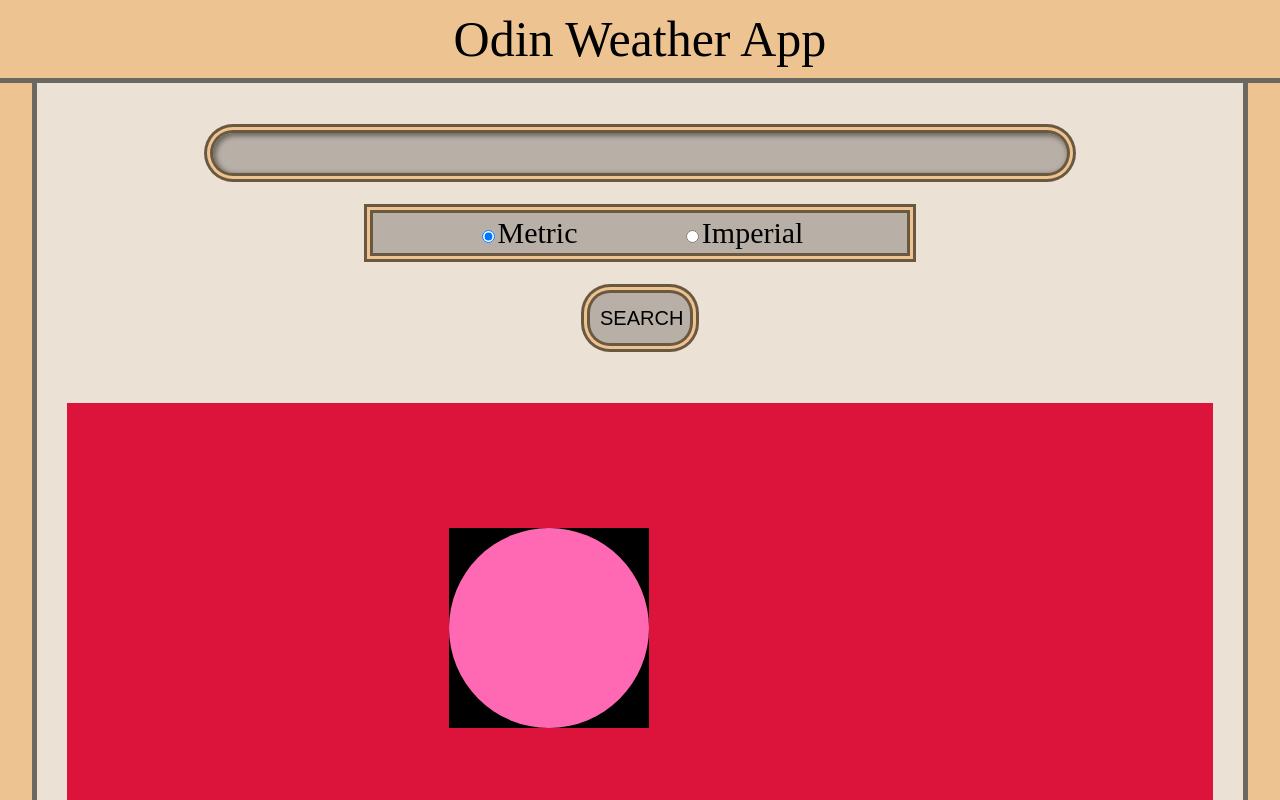
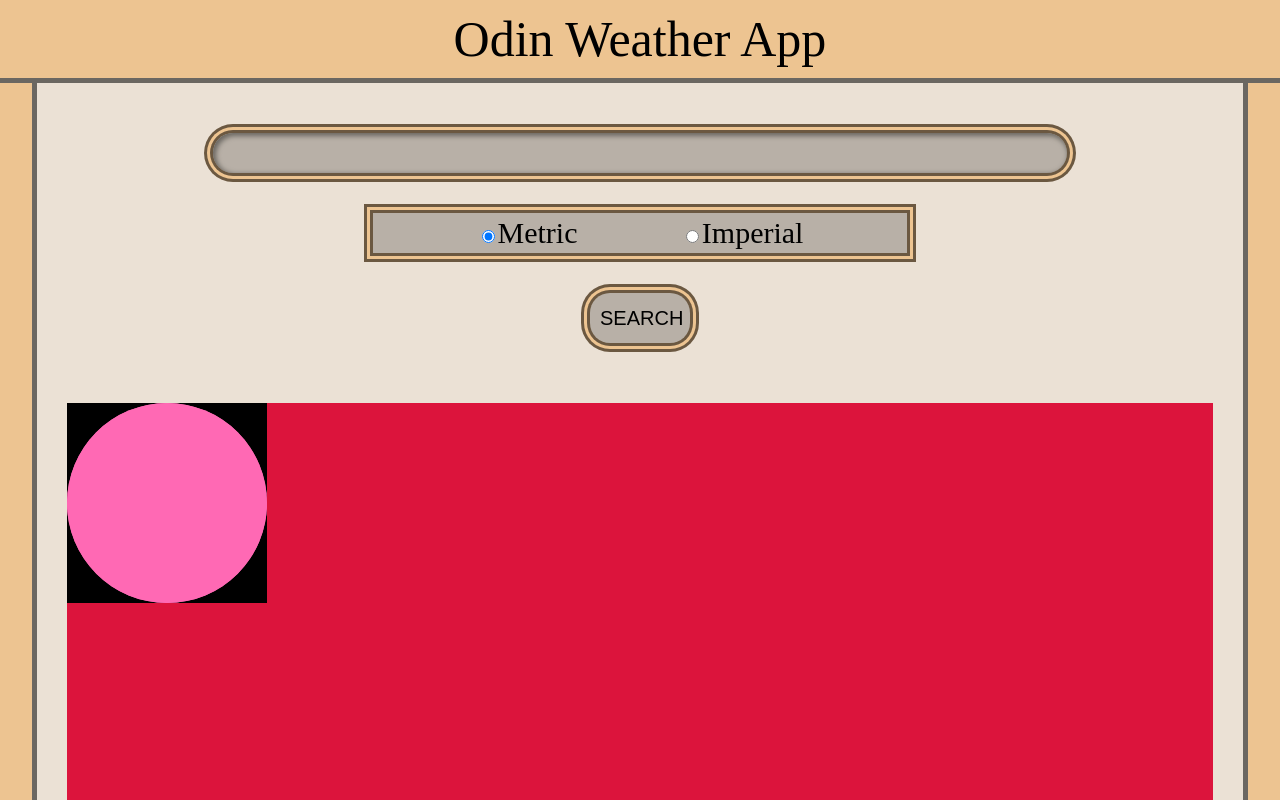
Before and after one commit to rwalsh221/odin_react_weather_app, a React (Create React App) app in the folder odin_weather_app/: page / in a window 1280 px wide. Shown: the top 800 px of the page. Built offline with nearby package versions, Linux system fonts and the light colour scheme; a web font is replaced by a local one.

Commit message:
add animation functions to weatherCardGrid. animate weatherCardBig

```diff
--- a/odin_weather_app/src/components/WeatherCardBig/WeatherCardBig.js
+++ b/odin_weather_app/src/components/WeatherCardBig/WeatherCardBig.js
@@ -1,6 +1,20 @@
 import React from 'react';
 import classes from './WeatherCardBig.module.css';
 
-const WeatherCardBig = () => {};
+const WeatherCardBig = (props) => {
+  let elementClassName = props.clicked
+    ? `${classes.circleBottom} ${classes.circleHover} `
+    : `${classes.circleTop}`;
+
+  return (
+    <div
+      className={elementClassName}
+      style={props.animationStyle}
+      onClick={(e) => {
+        props.onClickAnimation(e);
+      }}
+    ></div>
+  );
+};
 
 export default WeatherCardBig;
--- a/odin_weather_app/src/components/WeatherCardBig/WeatherCardBig.module.css
+++ b/odin_weather_app/src/components/WeatherCardBig/WeatherCardBig.module.css
@@ -0,0 +1,110 @@
+.circleTop {
+  background-color: hotpink;
+  border-radius: 50%;
+  height: 20rem;
+  width: 20rem;
+
+  /* left: 150px;
+      top: 150px;
+      transform: translate(-50%, -50%); */
+  transition: all 1s ease;
+  /* transform: rotate(360deg); */
+  /* transform-origin: center; */
+  position: absolute;
+  z-index: 2;
+  left: 0rem;
+  top: 0rem;
+  /* position: fixed; */
+}
+
+.circleHover {
+  /* height: 40rem;
+      width: 40rem; */
+  /* z-index: 1000; */
+  /* transform-origin: center; */
+  /* transform: translate(-50, -50%); */
+  /* position: fixed; */
+  /* CENTER POSITION FIXED */
+
+  animation: bigSmall 2s forwards;
+  transition: all 10s;
+  height: 1rem;
+  width: 1rem;
+
+  /* background-color: black; */
+  position: absolute;
+  /* position: fixed; */
+  /* top: 5rem;
+    left: 0 # */
+  /* left: 0rem; */
+  /* left: 10rem; */
+}
+.circleBottom {
+  background-color: cornflowerblue;
+  border-radius: 50%;
+  height: 20rem;
+  width: 20rem;
+  position: absolute;
+  top: 0;
+  z-index: 1;
+  transition: all 1s;
+}
+
+.bigCircle {
+  height: 40rem;
+  width: 40rem;
+  top: -10rem;
+}
+
+@keyframes bigSmall {
+  0% {
+    height: 20rem;
+    width: 20rem;
+    /* transform: translate(-50%, -50%); */
+
+    /* top: 50%;
+      left: 50%; */
+    /* margin-top: -10rem;  */
+    /* margin-left: -10rem;  */
+    /* scale: (0, 0); */
+  }
+
+  50% {
+    position: fixed;
+    height: 40rem;
+    width: 40rem;
+    transform: translate(-50%, -50%);
+    top: 50%;
+    left: 50%;
+    /* top: calc(50vh - (40rem / 2));
+      left: calc(50vw - (40rem / 2)); */
+
+    /* scale: (2, 2); */
+  }
+
+  75% {
+    position: fixed;
+    height: 40rem;
+    width: 40rem;
+    transform: translate(-50%, -50%);
+    top: 50%;
+    left: 50%;
+    transform: translate(-50%, -50%);
+    transform-origin: center;
+  }
+
+  100% {
+    position: fixed;
+    height: 80rem;
+    width: 80rem;
+    transform: translate(-50%, -50%);
+    top: 50%;
+    left: 50%;
+    transform: translate(-50%, -50%);
+    transform-origin: center;
+    /* top: calc(50vh - (10rem / 2));
+      left: calc(50vw - (10rem / 2)); */
+
+    /* scale: (-1, -1); */
+  }
+}
--- a/odin_weather_app/src/components/WeatherCardGrid/WeatherCardGrid.js
+++ b/odin_weather_app/src/components/WeatherCardGrid/WeatherCardGrid.js
@@ -1,20 +1,51 @@
 import React, { useState } from 'react';
 import classes from './WeatherCardGrid.module.css';
 
+import WeatherCardBig from '../WeatherCardBig/WeatherCardBig';
 import WeatherCardSmall from '../WeatherCardSmall/WeatherCardSmall';
 
 const WeatherCardGrid = (props) => {
-  const [hover, setHover] = useState(false);
+  const [animationObj, setAnimationObj] = useState({
+    clicked: false,
+    style: {},
+  });
 
-  const setHoverClass = () => {
-    // setHover({ bigSmallAnimation: 'circleHover', bigCircle: 'bigCircle' });
-    setHover(true);
+  // const setHoverClass = () => {
+  //   setHover({ bigSmallAnimation: 'circleHover', bigCircle: 'bigCircle' });
+  //   setHover(true);
+  // };
+
+  const onClickAnimation = (element) => {
+    const elementPosition = element.target.getBoundingClientRect();
+
+    // setElementPosition({
+    //   position: 'fixed',
+    //   top: elementPosition.top,
+    //   left: elementPosition.left,
+    // });
+    setAnimationObj({
+      clicked: true,
+      style: {
+        position: 'fixed',
+        top: elementPosition.top,
+        left: elementPosition.left,
+      },
+    });
   };
 
   return (
     <section className={classes.weatherCardGrid}>
       <div className={classes.cardContainer}>
-        <WeatherCardSmall hover={hover} setHoverClass={setHoverClass} />
+        <WeatherCardSmall
+          clicked={animationObj.clicked}
+          onClickAnimation={onClickAnimation}
+          animationStyle={animationObj.style}
+        />
+        <WeatherCardBig
+          clicked={animationObj.clicked}
+          onClickAnimation={onClickAnimation}
+          animationStyle={animationObj.style}
+        />
       </div>
 
       {/* <WeatherCardSmall /> */}
--- a/odin_weather_app/src/components/WeatherCardGrid/WeatherCardGrid.module.css
+++ b/odin_weather_app/src/components/WeatherCardGrid/WeatherCardGrid.module.css
@@ -16,6 +16,6 @@
   display: flex;
   justify-content: center;
   align-items: center;
-  grid-column: 2;
-  grid-row: 2;
+  grid-column: 1;
+  grid-row: 1;
 }
--- a/odin_weather_app/src/components/WeatherCardSmall/WeatherCardSmall.js
+++ b/odin_weather_app/src/components/WeatherCardSmall/WeatherCardSmall.js
@@ -2,29 +2,33 @@ import React, { useState } from 'react';
 import classes from './WeatherCardSmall.module.css';
 
 const WeatherCardSmall = (props) => {
-  const [elementPosition, setElementPosition] = useState();
+  // const [elementPosition, setElementPosition] = useState();
 
-  let style = props.hover
+  let elementClassName = props.clicked
     ? `${classes.circleTop} ${classes.circleHover} ${classes.red}`
     : `${classes.circleTop}`;
 
-  const getElementPosition = (element) => {
-    const elementPosition = element.target.getBoundingClientRect();
+  // const getElementPosition = (element) => {
+  //   const elementPosition = element.target.getBoundingClientRect();
 
-    setElementPosition({
-      position: 'fixed',
-      top: elementPosition.top,
-      left: elementPosition.left,
-    });
-  };
+  //   setElementPosition({
+  //     position: 'fixed',
+  //     top: elementPosition.top,
+  //     left: elementPosition.left,
+  //   });
+  // };
+
+  // const animationClickHandler = (element) => {
+  //   getElementPosition(element);
+  //   props.setHoverClass();
+  // };
 
   return (
     <div
-      style={elementPosition}
-      className={style}
+      style={props.animationStyle}
+      className={elementClassName}
       onClick={(e) => {
-        getElementPosition(e);
-        props.setHoverClass();
+        props.onClickAnimation(e);
       }}
     ></div>
   );
--- a/odin_weather_app/src/components/WeatherCardSmall/WeatherCardSmall.module.css
+++ b/odin_weather_app/src/components/WeatherCardSmall/WeatherCardSmall.module.css
@@ -27,7 +27,7 @@
   /* transform: rotate(360deg); */
   /* transform-origin: center; */
   position: absolute;
-  z-index: 2;
+  z-index: 2000;
   left: 0rem;
   top: 0rem;
   /* position: fixed; */
@@ -98,6 +98,17 @@
     /* scale: (2, 2); */
   }
 
+  75% {
+    position: fixed;
+    height: 0rem;
+    width: 0rem;
+    transform: translate(-50%, -50%);
+    top: 50%;
+    left: 50%;
+    transform: translate(-50%, -50%);
+    transform-origin: center;
+  }
+
   100% {
     position: fixed;
     height: 0rem;
```
